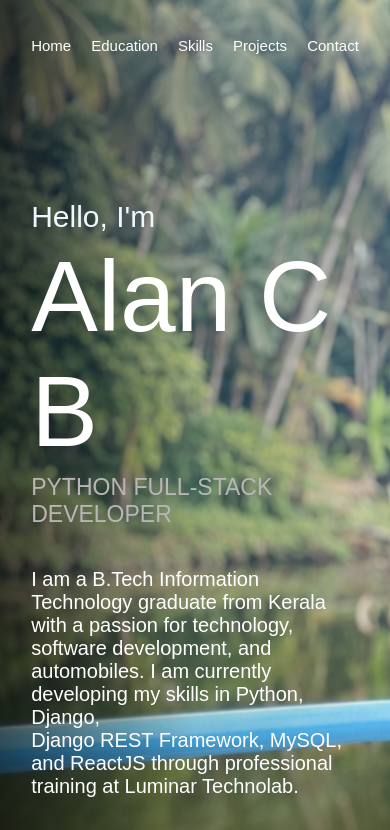
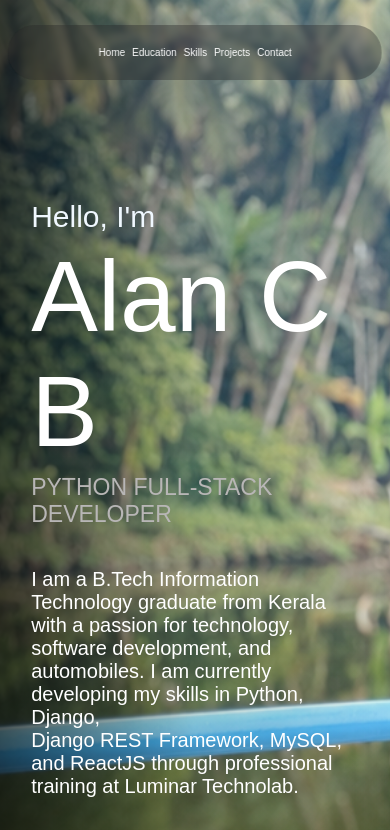
Before and after one commit to alancb25/Portfolio-web, a plain HTML site: page index.html in a window 390 px wide. Shown: the top 830 px of the page. Drawn offline with Linux system fonts and the light colour scheme.

Commit message:
updated portfolio

```diff
--- a/index.css
+++ b/index.css
@@ -4,24 +4,37 @@
     box-sizing: border-box;
 }
 
-body {
-    font-family: 'DM Sans', sans-serif;
+html {
+    scroll-behavior: smooth;
 }
 
-.navbar {
+
+body {
     width: 100%;
-    height: 90px;
+    overflow-x: hidden;
+    font-family: 'DM Sans', sans-serif;
+
+}
+
+
+
+
+/* .navbar {
+    width: 100%;
+    height: 50px;
     display: flex;
     justify-content: space-between;
     align-items: center;
-    /* border-bottom: 1px solid rgb(154, 140, 140); */
     padding: 0 8%;
+
     position: fixed;
     top: 0;
+    left: 0;
     z-index: 1000;
-/*
-    background-color: rgba(255, 255, 255, 0.15);
-    box-shadow: 0px 2px 10px rgba(243, 241, 241, 0.15); */
+
+    background-color: rgba(0, 0, 0, 0.65);
+    backdrop-filter: blur(8px);
+    transition: top 0.4s ease;
 }
 
 
@@ -40,7 +53,44 @@ body {
     font-weight: 500;
     font-family: 'DM Sans', sans-serif;
 
+} */
+
+.navbar {
+    width: fit-content;
+    height: 65px;
+    padding: 0 35px;
+
+    display: flex;
+    justify-content: center;
+    align-items: center;
+
+    position: fixed;
+    top: 25px;
+    left: 50%;
+    transform: translateX(-50%);
+    z-index: 1000;
+
+    background-color:rgba(42, 42, 42, 0.371);
+    backdrop-filter: blur(2px);
+
+    /* border: 1px solid rgba(0, 0, 0, 0.2); */
+    border-radius: 50px;
 }
+
+.nav {
+    display: flex;
+    align-items: center;
+    justify-content: center;
+    gap: 25px;
+}
+
+.nav a {
+    text-decoration: none;
+    color: white;
+    font-size: 14px;
+    font-weight: 500;
+}
+
 .nav a:hover {
     color: #aaaaaa;
 }
@@ -65,11 +115,12 @@ body {
 }
 
 
-.content{
-    padding: 0 8%;
-    margin-top: 200px;
+.content {
+    padding: 90px 8% 0;
+    margin-top: 110px;
     font-size: 30px;
     color: aliceblue;
+
 }
 .name{
     margin-top: 5px;
@@ -86,8 +137,9 @@ body {
     margin-top: 40px;
     color: white;
     font-size: 20px;
-    font-weight: 200px;
+    font-weight: 200;
 }
+
 .home-button {
     display: flex;
     align-items: center;
@@ -118,11 +170,11 @@ body {
 /* ========================================div 2 */
 .navbar2 {
     width: 100%;
-    height: 90px;
+    height: 110px;
     background-color: rgb(52, 135, 52);
 
+}
 
-}
 .education {
     width: 100%;
     padding:50px 100px;
@@ -187,7 +239,7 @@ body {
 
 .navbar3 {
     width: 100%;
-    height: 90px;
+    height: 110px;
     background-color: rgb(52, 135, 52);
     margin-bottom: 0;
 }
@@ -261,7 +313,7 @@ body {
 
 .navbar4 {
     width: 100%;
-    height: 90px;
+    height: 110px;
     background-color: rgb(52, 135, 52);
 }
 
@@ -347,7 +399,7 @@ body {
 
 .navbar5 {
     width: 100%;
-    height: 90px;
+    height:110px;
     background-color: rgb(52, 135, 52);
 }
 
@@ -431,3 +483,46 @@ body {
     margin: 5px 0;
     font-size: 14px;
 }
+
+
+
+@media screen and (max-width: 400px) {
+
+ /* ALL NAVS */
+    .navbar,
+    .navbar2,
+    .navbar3,
+    .navbar4,
+    .navbar5 {
+        width: 100%;
+        flex-shrink: 0;
+    }
+
+
+    .navbar {
+        width: 96%;
+        height: 55px;
+        padding: 0 8px;
+    }
+
+    .nav {
+        gap: 7px;
+        flex-wrap: nowrap;
+    }
+
+    .nav a {
+        font-size: 10px;
+        white-space: nowrap;
+    }
+
+    /* bg img  */
+
+    .container {
+        width: 100%;
+        min-height: 100vh;
+        background-size: cover;
+        background-position: center;
+        background-repeat: no-repeat;
+    }
+
+}
--- a/index.html
+++ b/index.html
@@ -9,6 +9,7 @@
 
 </head>
 <body>
+
     <div class="container" id="container">
         <div class="navbar">
                 <div class="nav">
@@ -29,7 +30,7 @@
             <p class="description">I am a B.Tech Information Technology graduate from Kerala with a passion for technology, <br> software development, and automobiles. I am currently developing my skills in Python, Django,<br> Django REST Framework, MySQL, and ReactJS through professional training at Luminar Technolab.</p>
 
             <div class="home-button">
-                <a href="#contact" class="get">
+                <a href="#navbar5" class="get">
                      Get in Touch <span>→</span>
                 </a>
 
@@ -147,6 +148,7 @@
                 <span>YOLOv8</span>
                 <span>OpenCV</span>
                 <span>MediaPipe</span>
+                <a href="https://www.ijraset.com/research-paper/examind-a-multimodal-ai-based-online-examination-system" target="_blank" title=""><img src="50812795278_9c6bcdb6a0_o.png" width="90px" alt=""></a>
             </div>
         </div>
 
@@ -208,5 +210,7 @@
 
 </div>
 
+
+
 </body>
 </html>
```
Also changed, not shown: 50812795278_9c6bcdb6a0_o.png (added).
